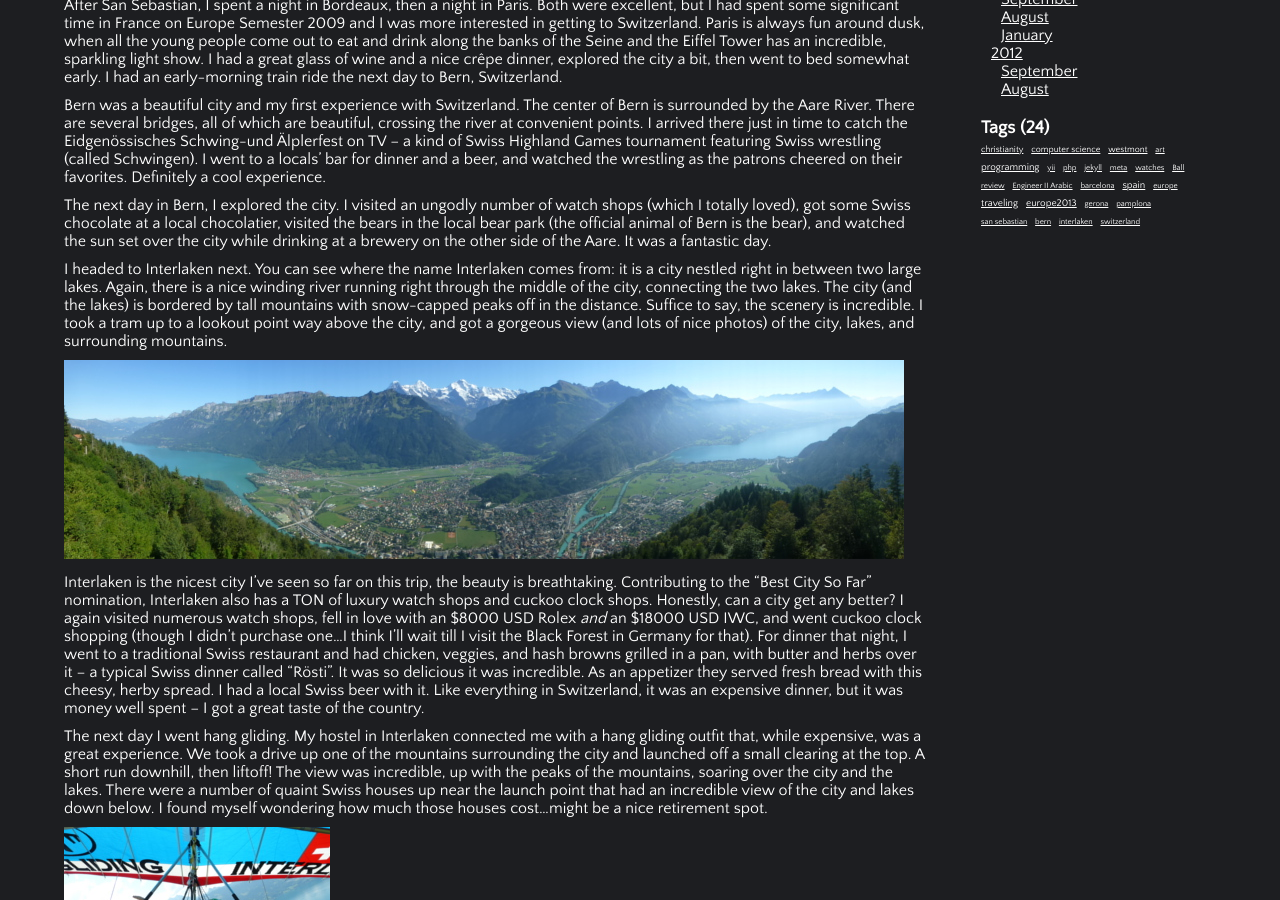
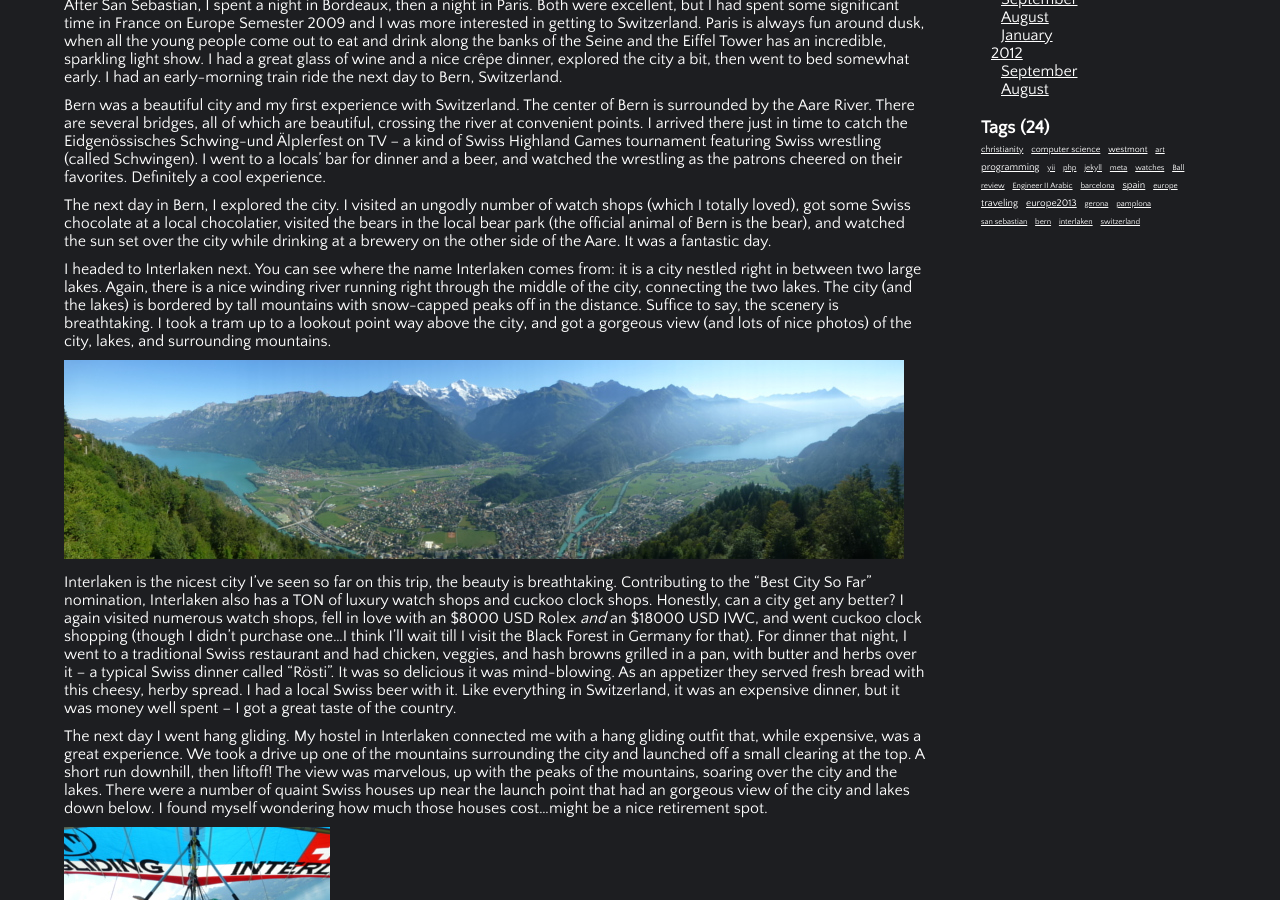
Before and after one commit to CorWatts/oldwebsite, a Jekyll site: the page built from _posts/2013-09-04-summering-in-switzerland.md, in a window 1280 px wide and 900 px high, scrolled down 304 px. Built offline with Jekyll 4.4.1, drawn with Linux system fonts in a browser that asks for light colours; nearby versions of some CDN libraries; some web fonts are replaced; comment, search, counter and statistics services are not loaded.

Commit message:
Fixing stupid overuse of the word 'incredible.'
I really need to be more overzealous when I proofread
my posts.

```diff
--- a/_posts/2013-09-04-summering-in-switzerland.md
+++ b/_posts/2013-09-04-summering-in-switzerland.md
@@ -15,13 +15,13 @@ Bern was a beautiful city and my first experience with Switzerland. The center o
 
 The next day in Bern, I explored the city. I visited an ungodly number of watch shops (which I totally loved), got some Swiss chocolate at a local chocolatier, visited the bears in the local bear park (the official animal of Bern is the bear), and watched the sun set over the city while drinking at a brewery on the other side of the Aare. It was a fantastic day.
 
-I headed to Interlaken next. You can see where the name Interlaken comes from: it is a city nestled right in between two large lakes. Again, there is a nice winding river running right through the middle of the city, connecting the two lakes. The city (and the lakes) is bordered by tall mountains with snow-capped peaks off in the distance. Suffice to say, the scenery is incredible. I took a tram up to a lookout point way above the city, and got a gorgeous view (and lots of nice photos) of the city, lakes, and surrounding mountains.
+I headed to Interlaken next. You can see where the name Interlaken comes from: it is a city nestled right in between two large lakes. Again, there is a nice winding river running right through the middle of the city, connecting the two lakes. The city (and the lakes) is bordered by tall mountains with snow-capped peaks off in the distance. Suffice to say, the scenery is breathtaking. I took a tram up to a lookout point way above the city, and got a gorgeous view (and lots of nice photos) of the city, lakes, and surrounding mountains.
 
 <a href="/img/full/interlaken_panorama.jpg"><img alt="Interlaken Panorama" src="/img/thumb/interlaken_panorama.jpg" height="199" width="840" /></a>
 
-Interlaken is the nicest city I've seen so far on this trip, the beauty is breathtaking. Contributing to the "Best City So Far" nomination, Interlaken also has a TON of luxury watch shops and cuckoo clock shops. Honestly, can a city get any better? I again visited numerous watch shops, fell in love with an $8000 USD Rolex _and_ an $18000 USD IWC, and went cuckoo clock shopping (though I didn't purchase one...I think I'll wait till I visit the Black Forest in Germany for that). For dinner that night, I went to a traditional Swiss restaurant and had chicken, veggies, and hash browns grilled in a pan, with butter and herbs over it -- a typical Swiss dinner called "Rösti". It was so delicious it was incredible. As an appetizer they served fresh bread with this cheesy, herby spread. I had a local Swiss beer with it. Like everything in Switzerland, it was an expensive dinner, but it was money well spent -- I got a great taste of the country.
+Interlaken is the nicest city I've seen so far on this trip, the beauty is breathtaking. Contributing to the "Best City So Far" nomination, Interlaken also has a TON of luxury watch shops and cuckoo clock shops. Honestly, can a city get any better? I again visited numerous watch shops, fell in love with an $8000 USD Rolex _and_ an $18000 USD IWC, and went cuckoo clock shopping (though I didn't purchase one...I think I'll wait till I visit the Black Forest in Germany for that). For dinner that night, I went to a traditional Swiss restaurant and had chicken, veggies, and hash browns grilled in a pan, with butter and herbs over it -- a typical Swiss dinner called "Rösti". It was so delicious it was mind-blowing. As an appetizer they served fresh bread with this cheesy, herby spread. I had a local Swiss beer with it. Like everything in Switzerland, it was an expensive dinner, but it was money well spent -- I got a great taste of the country.
 
-The next day I went hang gliding. My hostel in Interlaken connected me with a hang gliding outfit that, while expensive, was a great experience. We took a drive up one of the mountains surrounding the city and launched off a small clearing at the top. A short run downhill, then liftoff! The view was incredible, up with the peaks of the mountains, soaring over the city and the lakes. There were a number of quaint Swiss houses up near the launch point that had an incredible view of the city and lakes down below. I found myself wondering how much those houses cost...might be a nice retirement spot.
+The next day I went hang gliding. My hostel in Interlaken connected me with a hang gliding outfit that, while expensive, was a great experience. We took a drive up one of the mountains surrounding the city and launched off a small clearing at the top. A short run downhill, then liftoff! The view was marvelous, up with the peaks of the mountains, soaring over the city and the lakes. There were a number of quaint Swiss houses up near the launch point that had an gorgeous view of the city and lakes down below. I found myself wondering how much those houses cost...might be a nice retirement spot.
 
 <a href="/img/full/hang_gliding.jpg"><img alt="Interlaken Hang Gliding" src="/img/thumb/hang_gliding.jpg" height="199" width="266" /></a>
 
```
